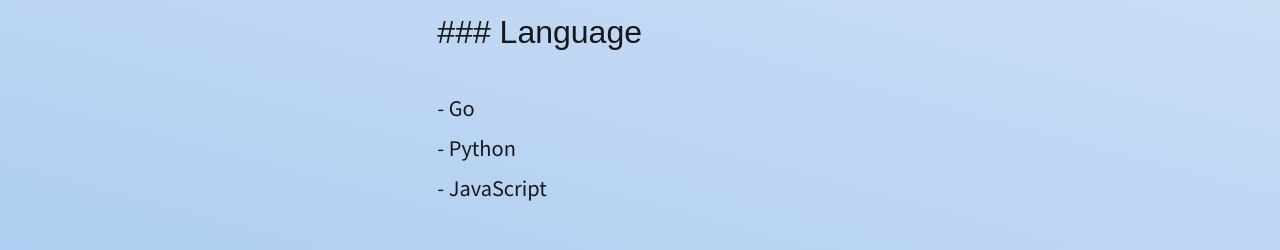
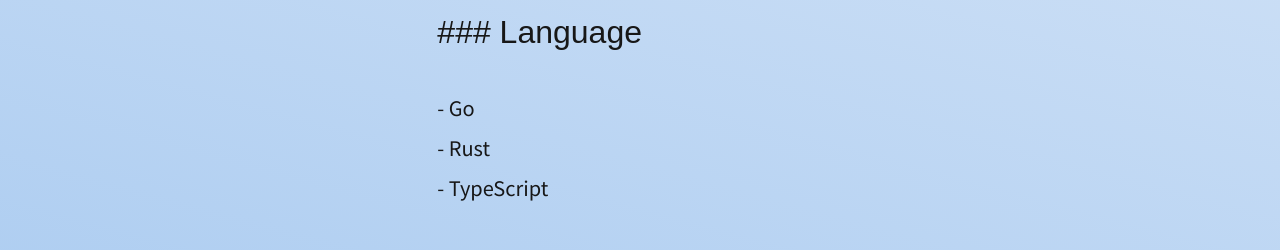
Before and after one commit to aqyuki/portfolio, a Next.js app: page / in a window 1280 px wide. Shown: the part 1240-1490 px from the top of the page. Built offline with nearby package versions, Linux system fonts and the light colour scheme; a web font is replaced by a local one.

Commit message:
update: fix text

```diff
--- a/src/feature/skill.tsx
+++ b/src/feature/skill.tsx
@@ -15,8 +15,8 @@ export function Skill() {
           ### Language
         </h3>
         <ListImte>Go</ListImte>
-        <ListImte>Python</ListImte>
-        <ListImte>JavaScript</ListImte>
+        <ListImte>Rust</ListImte>
+        <ListImte>TypeScript</ListImte>
       </div>
 
       <div className={mergeStyles('my-2')}>
```
Also changed, not shown: package.json (+7 -0 lines).
